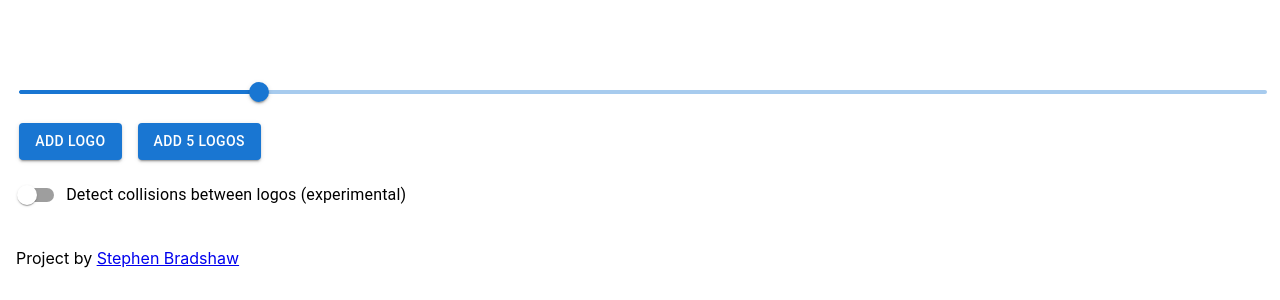
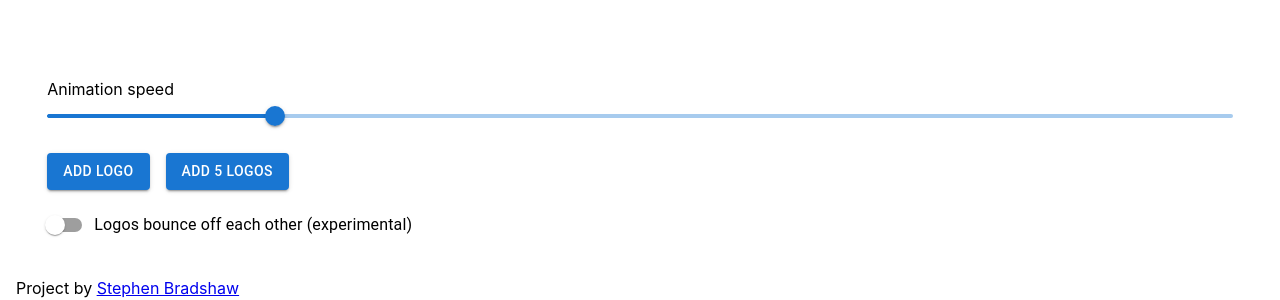
Before and after one commit to thatrobotdev/dvd-logo-simulator, a React (Create React App) app: page / in a window 1280 px wide. Shown: the part 995-1295 px from the top of the page. Before the commit the page ends 1265 px from the top, so only its background shows below. Built offline with nearby package versions, Linux system fonts and the light colour scheme; no server answers; the HTML template or start-up script is replaced by a standard one.

Commit message:
Add label

```diff
--- a/src/components/Controls.tsx
+++ b/src/components/Controls.tsx
@@ -7,12 +7,16 @@ const ControlsContainer = styled.div`
   flex-direction: column;
   align-items: flex-start;
   gap: 1rem;
-  margin-top: 3.5rem;
-  margin-left: 0.2rem;
+  margin: 3.5rem auto 0;
+  width: 95%;
+`;
+
+const SliderContainer = styled.div`
   width: 100%;
 `;
 
-const Buttons = styled.div`
+const Flex = styled.div`
+  width: 100%;
   display: flex;
   gap: 1rem;
 `;
@@ -34,7 +38,10 @@ const Controls = ({
 
   return (
     <ControlsContainer>
+      <SliderContainer>
+        <p>Animation speed</p>
         <Slider
+          className="slider"
           aria-label="Speed"
           value={sliderValue}
           // @ts-expect-error
@@ -45,14 +52,16 @@ const Controls = ({
           max={100}
           defaultValue={20}
         />
-      <Buttons>
+      </SliderContainer>
+
+      <Flex>
         <Button onClick={() => spawnN(1)} variant="contained">
           Add logo
         </Button>
         <Button onClick={() => spawnN(5)} variant="contained">
           Add 5 logos
         </Button>
-      </Buttons>
+      </Flex>
       <FormControlLabel
         control={
           <Switch
@@ -60,7 +69,7 @@ const Controls = ({
             onChange={toggleDetectCollisions}
           />
         }
-        label="Detect collisions between logos (experimental)"
+        label="Logos bounce off each other (experimental)"
       />
     </ControlsContainer>
   );
```
Lines whose indentation alone changed are shown as unchanged.
